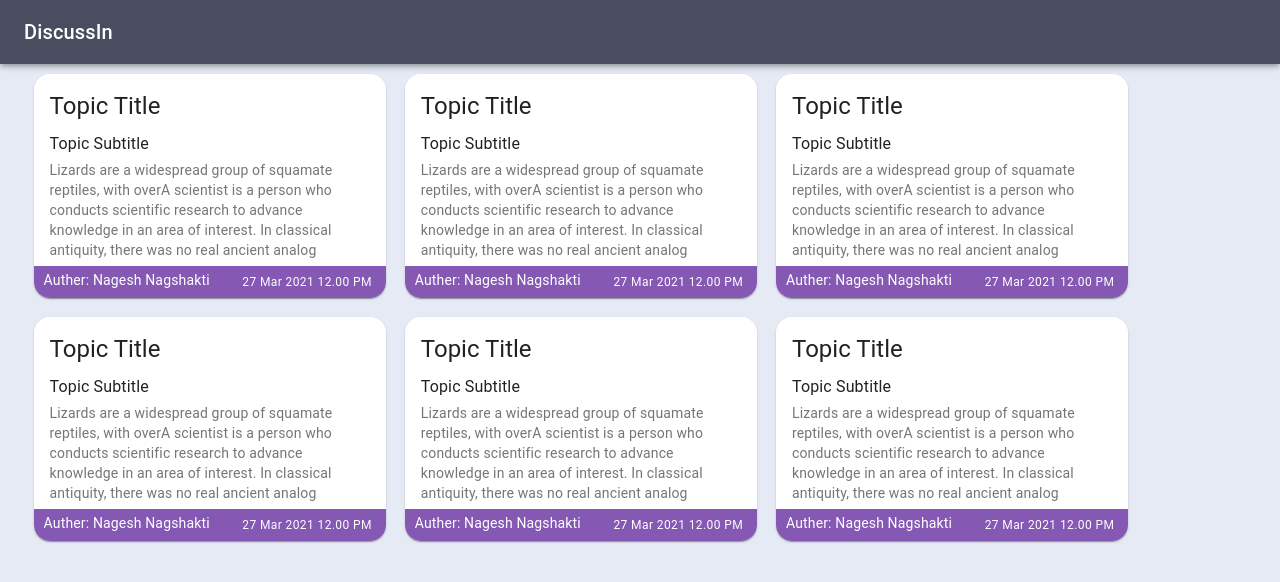
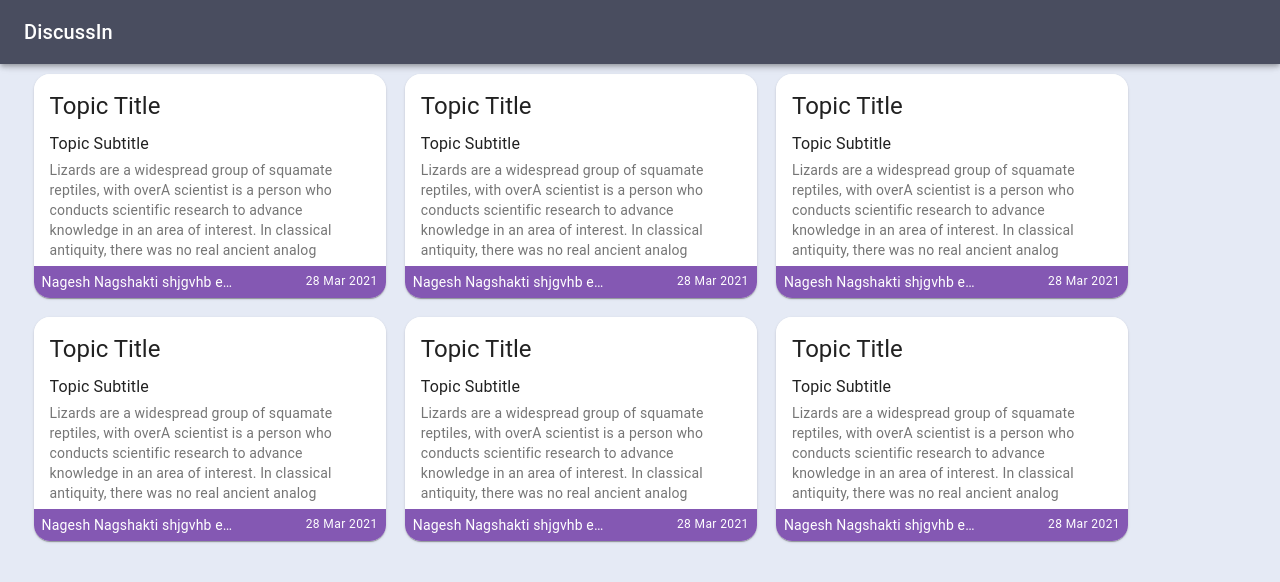
Before and after one commit to VirajJadhav/DiscussIn, a React (Create React App) app in the folder frontend/: page / in a window 1280 px wide. Shown: the top 582 px of the page. Built offline with nearby package versions, Linux system fonts and the light colour scheme.

Commit message:
Card final 4

```diff
--- a/frontend/src/components/RoomCard/index.jsx
+++ b/frontend/src/components/RoomCard/index.jsx
@@ -28,11 +28,13 @@ const useStyles = makeStyles(theme => ({
     paddingTop: 0,
   },
   auther: {
-    width: "16rem",
+    width: "20rem",
     marginLeft: 2,
   },
   date: {
     marginRight: 0,
+    paddingRight: 0,
+    width: "4rem",
   },
   title: {
     height: "2rem",
@@ -85,25 +87,31 @@ export default function RoomCard() {
         </CardContent>
       </CardActionArea>
       <CardActions className={classes.cardBottom}>
-        <Grid container spacing={1}>
-          <Grid item xs={7} wrap="nowrap" spacing={2}>
+        <Grid container spacing={1} justify="center">
+          <Grid item xs={7} container justify="flex-end">
             <Typography
               variant="body2"
               color={theme.palette.secondary.main}
               className={classes.auther}
               noWrap
+              style={{ margin: "auto" }}
             >
-              Auther: Nagesh Nagshakti
+              Nagesh Nagshakti shjgvhb ehgfhg
             </Typography>
           </Grid>
-          <Grid item xs={5} wrap="nowrap" spacing={2}>
+          <Grid
+            item
+            xs={5}
+            container
+            justify="flex-end"
+            className={classes.date}
+          >
             <Typography
               variant="caption"
-              justify="flex-end"
-              className={classes.date}
+              style={{ margin: "auto", marginRight: 0 }}
               noWrap
             >
-              27 Mar 2021 12.00 PM
+              28 Mar 2021
             </Typography>
           </Grid>
         </Grid>
```
